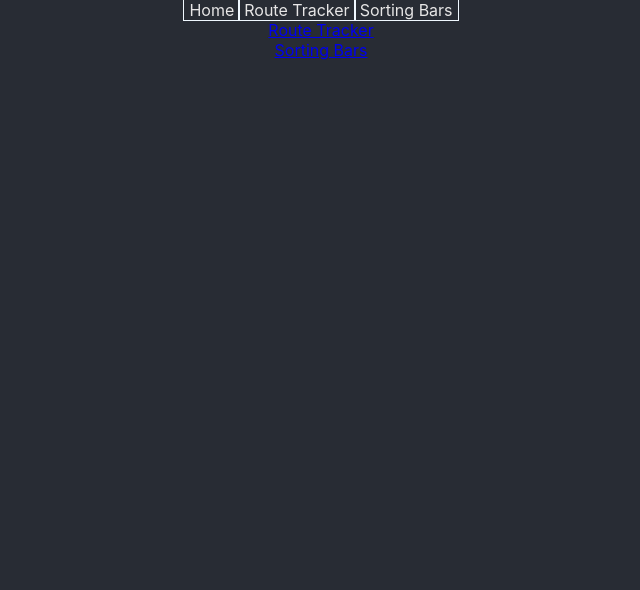
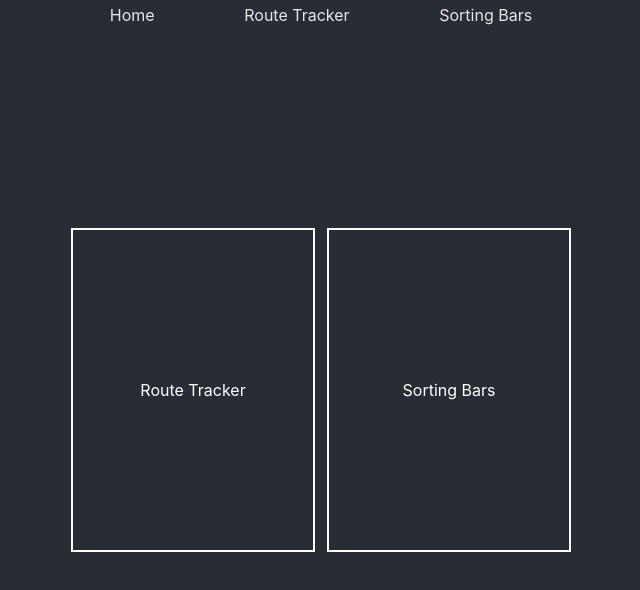
Before and after one commit to luxleo/algorithm_project, a React (Create React App) app: page / in a window 1280 px wide. Shown: the top 590 px of the page, without its empty margins (319-959 px from the left). Built offline with nearby package versions, Linux system fonts and the light colour scheme.

Commit message:
add Home component and update nav bars

```diff
--- a/src/App.js
+++ b/src/App.js
@@ -1,5 +1,6 @@
 import { BrowserRouter, Routes, Route, Link } from 'react-router-dom';
 import './App.scss';
+import Home from './Home/Home';
 import RouteTracker from './RouteTracker/RouteTracker';
 import SortingBars from './SortingBars/SortingBars';
 
@@ -8,44 +9,22 @@ function App() {
 		<div className="App">
 			<header className="App-header"></header>
 			<BrowserRouter>
-				<div className="navBar">
-					<div>
-						<Link to="Home" className="navlink">
-							Home
+				<div className="navContainer">
+					<div className="navBar">
+						<Link to="/" className="navlink">
+							<div className="navDiv">Home</div>
 						</Link>
-					</div>
-					<div>
 						<Link to="route-tracker" className="navlink">
-							Route Tracker
+							<div className="navDiv">Route Tracker</div>
 						</Link>
-					</div>
-					<div>
-						<Link
-							to="sorting-bars"
-							className="navlink"
-							element={<SortingBars />}
-						>
-							Sorting Bars
+						<Link to="sorting-bars" className="navlink">
+							<div className="navDiv">Sorting Bars</div>
 						</Link>
 					</div>
 				</div>
-				<div className="card_link">
-					<div className="card">
-						<Link to="route-tracker" className="navlink">
-							Route Tracker
-						</Link>
-					</div>
-					<div className="card">
-						<Link
-							to="sorting-bars"
-							className="navlink"
-							element={<SortingBars />}
-						>
-							Sorting Bars
-						</Link>
-					</div>
-				</div>
+
 				<Routes>
+					<Route path="/" element={<Home />} />
 					<Route path="route-tracker" element={<RouteTracker />} />
 					<Route path="sorting-bars" element={<SortingBars />} />
 				</Routes>
--- a/src/App.scss
+++ b/src/App.scss
@@ -3,17 +3,53 @@
 	background-color: #282c34;
 	color: aliceblue;
 	min-height: 100vh;
-	.navBar {
+	.navContainer {
 		display: flex;
 		justify-content: center;
+		.navBar {
+			width: 40%;
+			display: flex;
+			justify-content: space-around;
 			flex-direction: row;
-		div {
-			outline: 1px solid;
+			.navDiv {
+				position: relative;
+				display: inline-block;
+				font-size: 1rem;
+				padding: 5px 10px;
+				&::before {
+					content: '';
+					position: absolute;
+					width: calc(100% - 6px);
+					height: calc(100% - 6px);
+					left: 0;
+					bottom: 0;
+					z-index: 1;
+					transition: transform 0.3s ease;
+				}
+				&::after {
+					content: '';
+					width: calc(100% - 6px);
+					height: calc(100% - 6px);
+					position: absolute;
+					left: 0;
+					bottom: 0;
+					z-index: 1;
+					transition: transform 0.3s ease;
+				}
+				&:hover::before {
+					transform: translate(-5px, 5px);
+					border: 2px solid orange;
+				}
+				&:hover::after {
+					transform: translate(5px, -5px);
+					border: 2px solid orange;
+				}
 			}
 			.navlink {
 				color: rgb(231, 230, 230);
 				text-decoration: none;
 				padding: 0 5px;
+			}
 		}
 	}
 }
--- /dev/null
+++ b/src/Home/Home.js
@@ -0,0 +1,24 @@
+import React from 'react';
+import { BrowserRouter, Routes, Route, Link } from 'react-router-dom';
+import RouteTracker from '../RouteTracker/RouteTracker';
+import SortingBars from '../SortingBars/SortingBars';
+import './Home.scss';
+
+const Home = () => {
+	return (
+		<>
+			<div className="homecontainer">
+				<div className="card_link">
+					<Link to="route-tracker" className="card">
+						Route Tracker
+					</Link>
+					<Link to="sorting-bars" className="card">
+						Sorting Bars
+					</Link>
+				</div>
+			</div>
+		</>
+	);
+};
+
+export default Home;
--- /dev/null
+++ b/src/Home/Home.scss
@@ -0,0 +1,29 @@
+.homecontainer {
+	display: flex;
+	justify-content: center;
+	align-items: center;
+	.card_link {
+		display: flex;
+		width: 40vw;
+		justify-content: space-around;
+		align-items: center;
+		height: 90vh;
+		.card {
+			display: flex;
+			text-decoration: none;
+			justify-content: center;
+			align-items: center;
+			border: 2px solid white;
+			height: 40vh;
+			width: 30vh;
+			color: white;
+			&:hover {
+				border: 2px solid rgb(250, 178, 45);
+				box-shadow: 10px -10px 25px 0 rgb(241, 222, 55),
+					-10px 10px 25px 0 rgba(255, 158, 48, 0.945);
+				text-shadow: 3px 3px 10px rgb(241, 222, 55),
+					-3px -3px 10px rgba(255, 158, 48, 0.945);
+			}
+		}
+	}
+}
--- a/src/SortingBars/SortingBars.scss
+++ b/src/SortingBars/SortingBars.scss
@@ -62,8 +62,9 @@
 .container {
 	margin: 10px auto;
 	display: flex;
+	flex-direction: row;
 	justify-content: center;
-	flex-direction: row;
+	align-items: flex-start;
 	grid-column: 2/3;
 	grid-row: 1 / span 3;
 }
```
Lines whose indentation alone changed are shown as unchanged.
